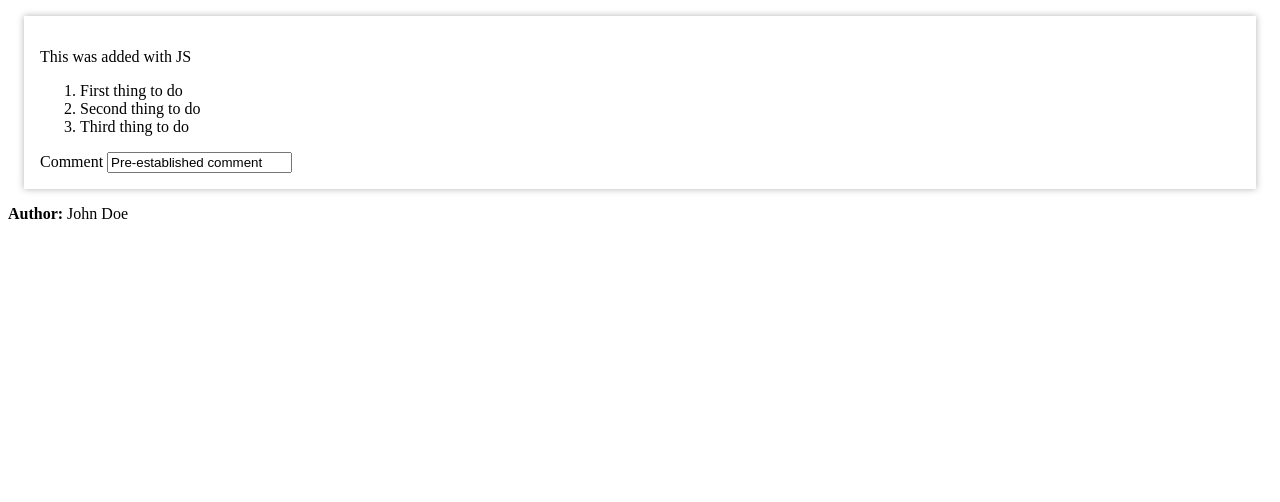
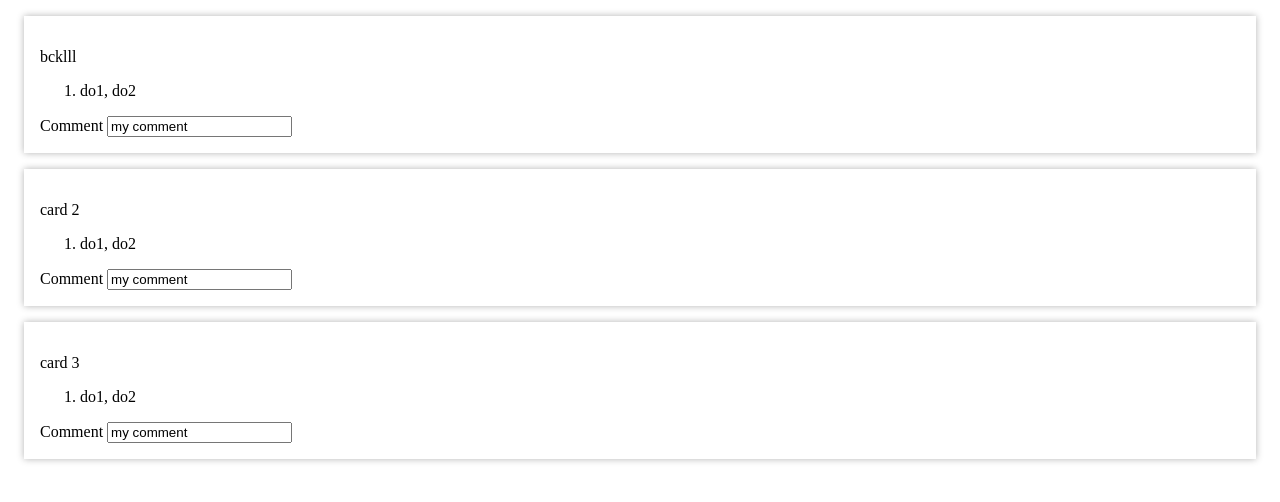
Before and after one commit to CristinaChifor/session14JS24.08.24, a plain HTML site: page index.html in a window 1280 px wide. Drawn offline with Linux system fonts and the light colour scheme.

Commit message:
Manipulate the DOM (WIP)

```diff
--- a/index.html
+++ b/index.html
@@ -18,11 +18,10 @@
         </ol>
         <label for="comment">Comment</label>
         <input type="text" id="comment" name="comment">
+        <footer></footer>
     </article>
 
-    <footer>
-        Footer
-    </footer>
+
     <script src="./script.js"></script>
 
 </body>
--- a/script.js
+++ b/script.js
@@ -58,6 +58,8 @@ comment[0].value = "Pre-established comment";
 
  const allToDos = document.querySelectorAll("#card > ol > .todo-item");
  console.log(allToDos);
+ console.log(allToDos[0].textContent);
+ console.log(allToDos[0].innerText);
 
 //  Manipulate the DOM
 
@@ -73,4 +75,59 @@ const p = document.querySelector("p");
 p.textContent = "This was added with JS";
 
 const footer = document.querySelector("footer");
-footer.innerHTML = "<strong>Author: </strong><span>John Doe</span>";
+
+const author  = "John Doe";
+footer.innerHTML = `<strong>Author: </strong><span>${author}</span>`;
+
+const posts = [
+    {
+        author: "Nick",
+        todos: ["do1, do2"],
+        comment: "my comment",
+        title: "card 1"
+    },
+    {
+        author: "Nick",
+        todos: ["do1, do2"],
+        comment: "my comment",
+        title: "card 2"
+    },
+    {
+        author: "Nick",
+        todos: ["do1, do2"],
+        comment: "my comment",
+        title: "card 3"
+    }
+];
+
+const body = document.querySelector("body");
+let htmlContent = '';
+for (const post of posts) {
+    const card = `<article class="card">
+            <p>${post.title}</p>
+
+            <ol>
+
+                ${post.todos.map((el) => '<li class="todo-item">'+ el + "</li>" )}
+            </ol>
+            <label for="comment">Comment</label>
+            <input type="text" id="comment" name="comment" value="${post.comment}">
+            <footer></footer>
+        </article>`
+
+    htmlContent += card;
+}
+
+body.innerHTML = htmlContent;
+
+const allToDos2 = document.querySelector("p");
+ console.log(allToDos2);
+
+ console.log(allToDos2.textContent);
+ allToDos2.textContent = "ast";
+
+ console.log(allToDos2.innerText);
+ allToDos2.innerText = "bcklll";
+
+ console.log(allToDos2.innerText);
+ console.log(allToDos2.textContent);
--- a/style.css
+++ b/style.css
@@ -1,4 +1,4 @@
-#card {
+#card, .card {
     box-shadow: 0 0 7px 0 rgba(0, 0, 0, 0.3);
     margin: 1em;
     padding: 1em;
```
